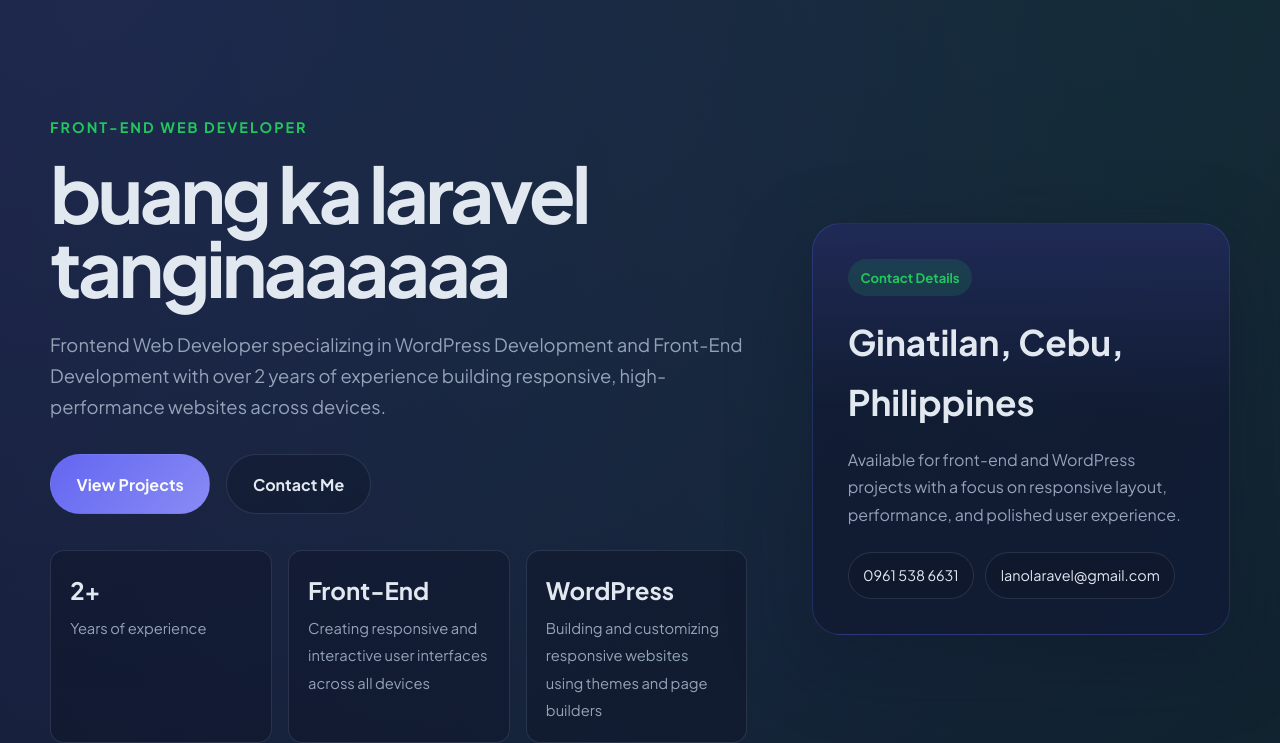
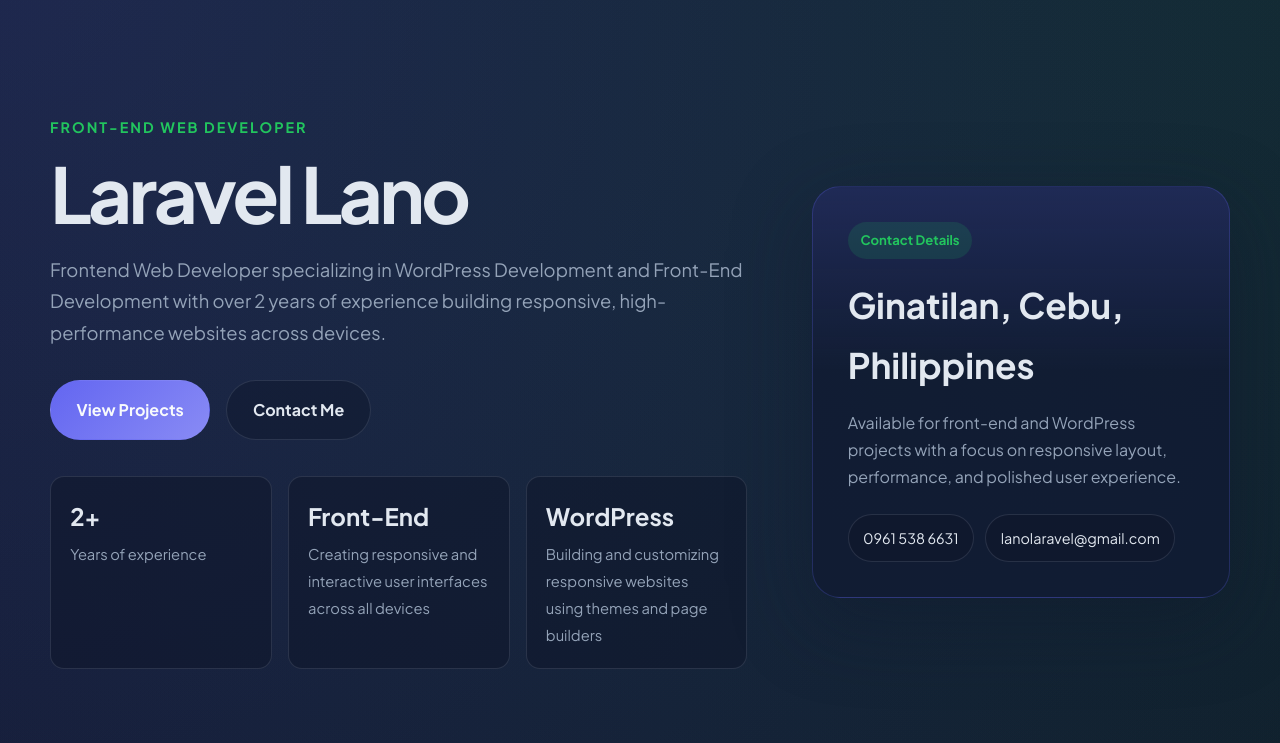
Before and after one commit to larah14/my-portfolio, a plain HTML site: page index.html in a window 1280 px wide. Shown: the part 83-826 px from the top of the page. Drawn offline with Linux system fonts and the light colour scheme.

Commit message:
finish merge

```diff
--- a/index.html
+++ b/index.html
@@ -24,7 +24,7 @@
       <section id="hero" class="hero reveal">
          <div class="hero__content">
             <p class="eyebrow">Front-End Web Developer</p>
-            <h1>buang ka laravel tanginaaaaaa</h1>
+            <h1>Laravel Lano</h1>
             <p class="hero__text">Frontend Web Developer specializing in WordPress Development and Front-End Development with over 2 years of experience building responsive, high-performance websites across devices. </p>
             <div class="hero__actions"> <a href="#projects" class="btn btn--primary">View Projects</a> <a href="#contact" class="btn btn--ghost">Contact Me</a> </div>
             <ul class="hero__stats">
```
